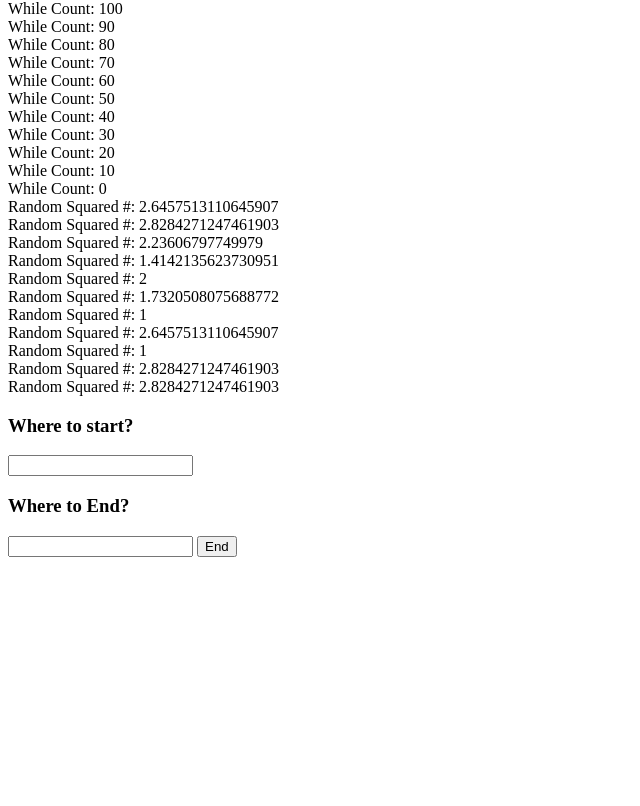
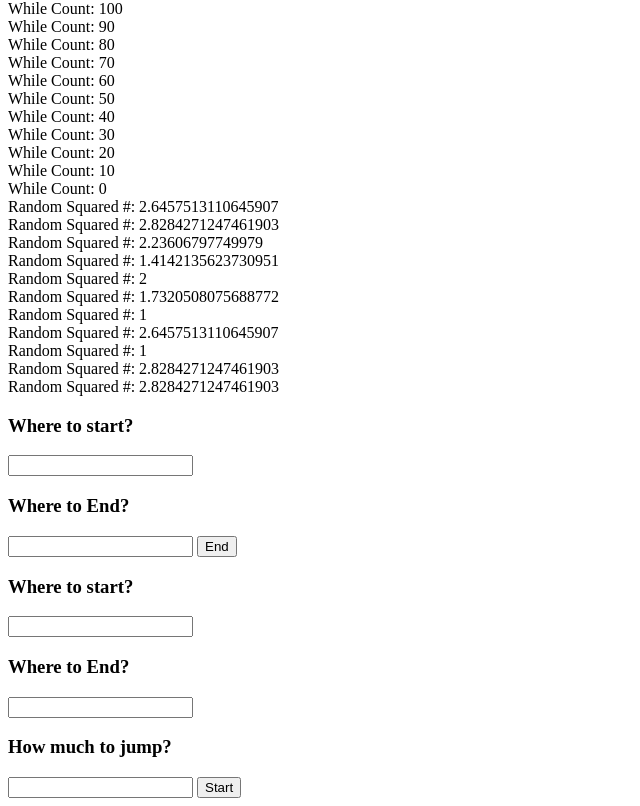
Before and after one commit to JosephEnr/JavaTest, a plain HTML site: page index.html in a window 1280 px wide. Shown: the part 1646-2452 px from the top of the page, without its empty margins (0-640 px from the left). Before the commit the page ends 2211 px from the top, so only its background shows below. Drawn offline with Linux system fonts and the light colour scheme.

Commit message:
Update index.html

```diff
--- a/index.html
+++ b/index.html
@@ -12,5 +12,12 @@
     <h3>Where to End?</h3>
       <input type="text" id="end">
     <button onclick="myLoop1()">End</button>
+      <h3>Where to start?</h3>
+          <input type="text" id="start2">
+    <h3>Where to End?</h3>
+      <input type="text" id="end2">
+    <h3>How much to jump?</h3>
+      <input type="text" id="jump">
+    <button onclick="myLoop2()">Start</button>
 </body>
 </html>
```
